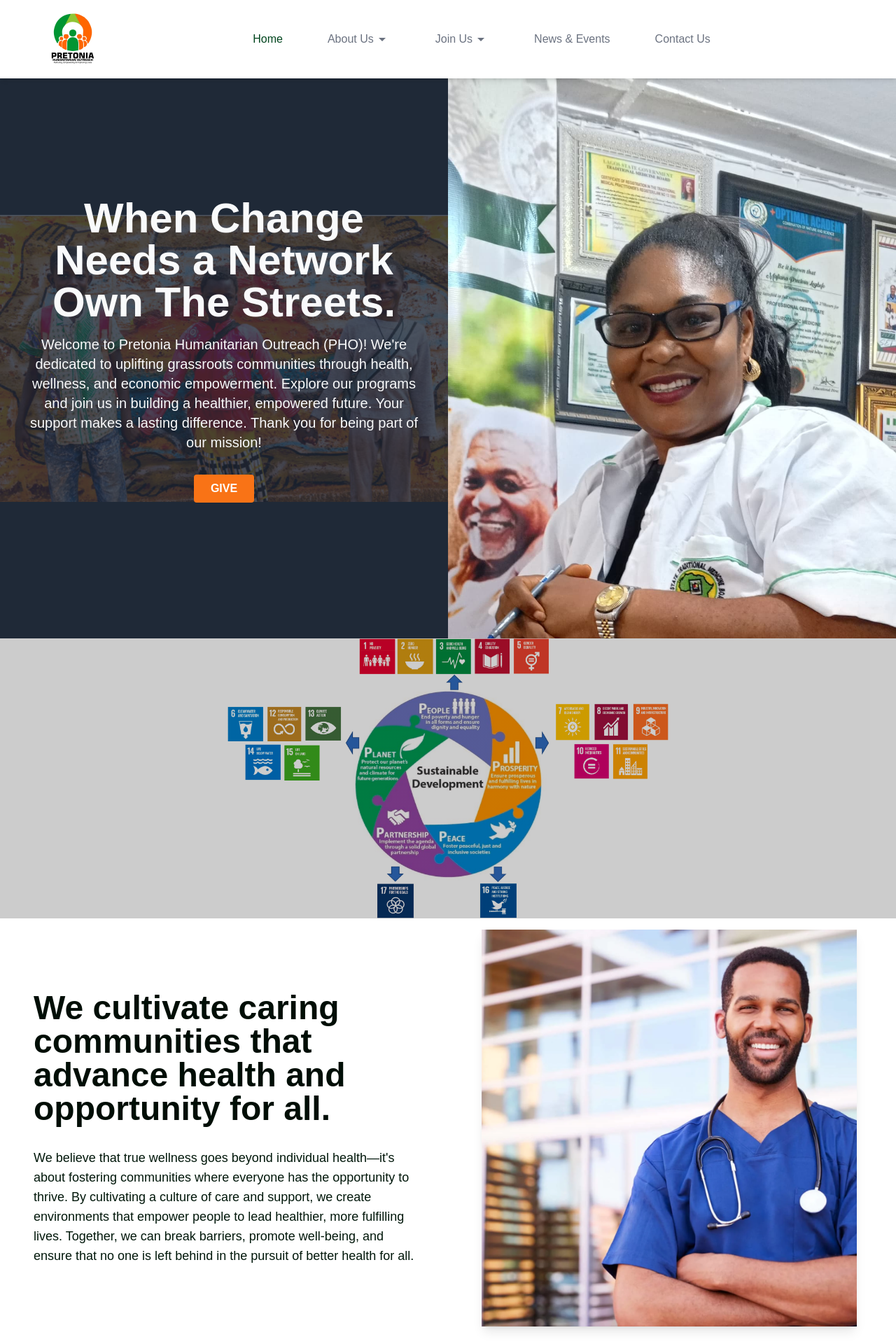
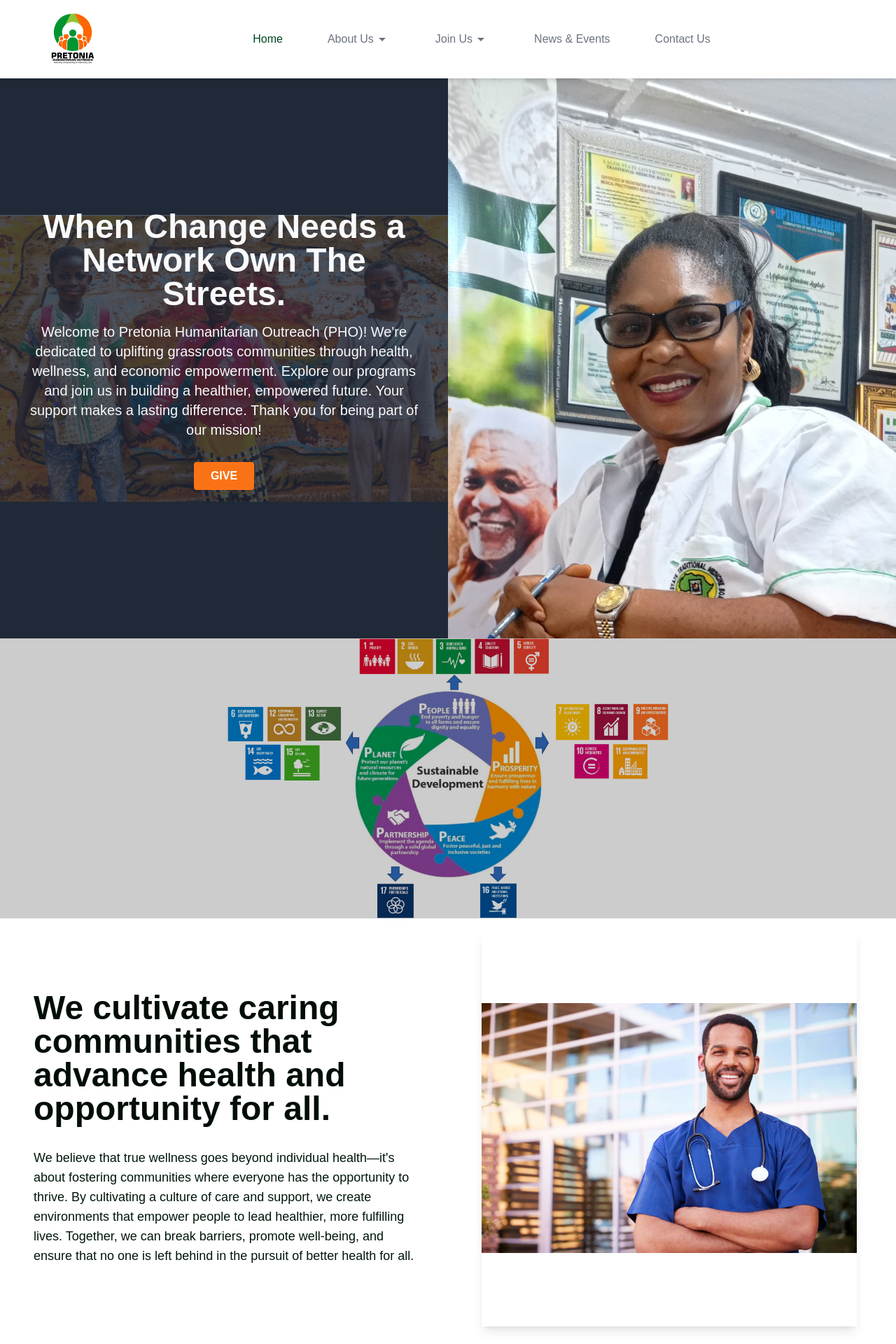
Before and after one commit to Caesarfeuher/NGO-DEMO, a Next.js app: page / in a window 1280 px wide. Shown: the top 1920 px of the page at 70% size. Built offline with nearby package versions, Linux system fonts and the light colour scheme.

Commit message:
mobile update

```diff
--- a/components/home-component/hero.tsx
+++ b/components/home-component/hero.tsx
@@ -8,7 +8,7 @@ export default function Hero() {
         {/* Left section with text overlay */}
         <section className="w-1/2 relative h-screen bg-gray-800 text-white">
           <div className="absolute inset-0 z-10 flex flex-col items-center justify-center text-center px-4 sm:px-6 lg:px-8">
-            <h1 className="text-4xl sm:text-5xl md:text-6xl font-bold mb-4 leading-tight text-[#F9FAFB] font-aeonik">
+            <h1 className="text-3xl sm:text-4xl md:text-5xl font-bold mb-4 leading-tight text-[#F9FAFB] font-aeonik">
               When Change Needs a Network Own The Streets.
             </h1>
             <h3 className="text-sm sm:text-base md:text-lg lg:text-xl font-normal mb-8 max-w-2xl leading-[30.6px] text-[#F9FAFB] font-figtree">
@@ -58,8 +58,9 @@ export default function Hero() {
             <img
               src="/nurse.webp"
               alt="Nurse"
-              className="rounded-lg shadow-lg object-cover mx-auto sm:w-[536px] sm:h-[567px]"
+              className="rounded-lg shadow-lg object-contain mx-auto "
               style={{ width: '536px', height: '567px' }}
+
             />
           </div>
         </div>
```
